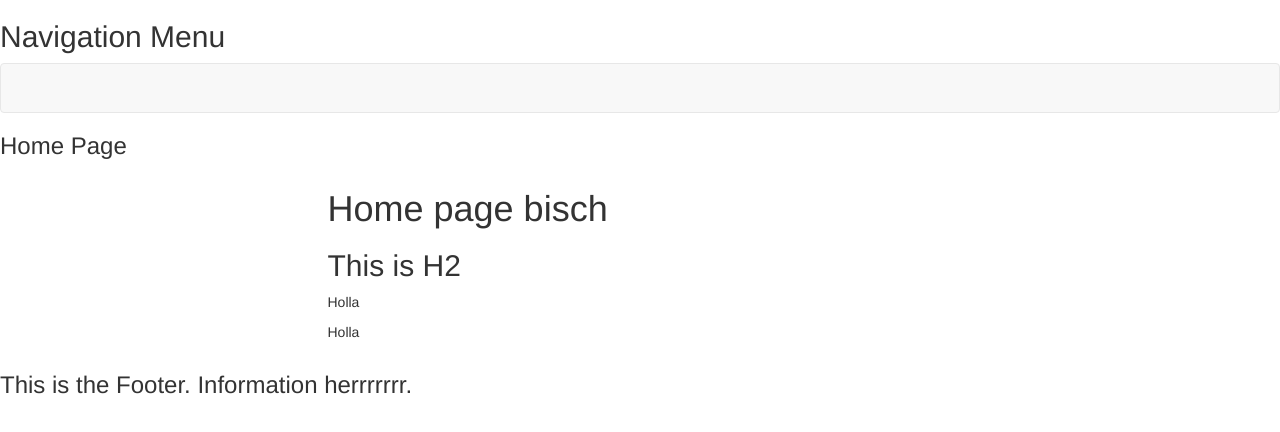
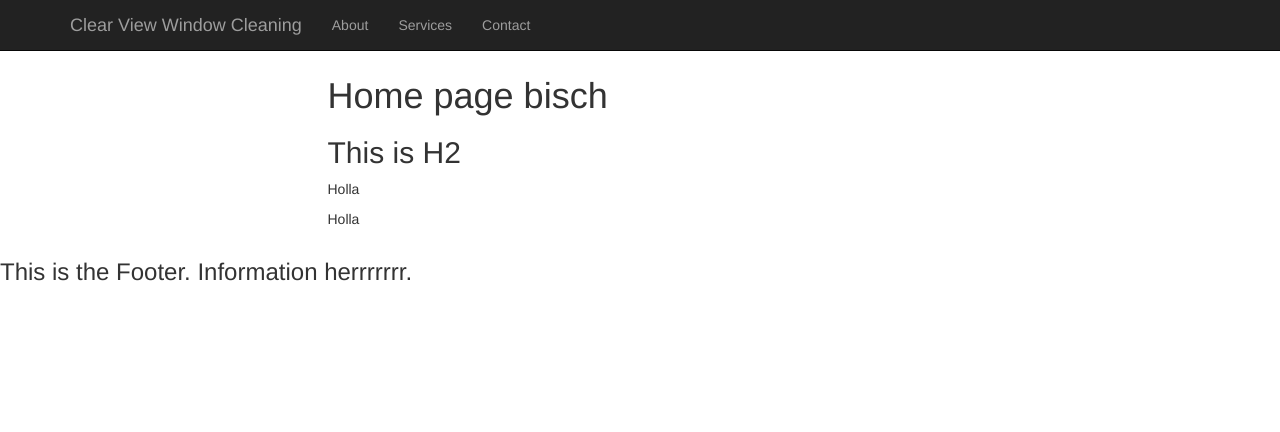
Before and after one commit to KatePrr/clearViewWinowCleaning, a website: page public/views/index.html in a window 1280 px wide. Drawn offline with Linux system fonts and the light colour scheme; files whose address does not match are found by name.

Commit message:
now we bootstrappin

```diff
--- a/public/views/index.html
+++ b/public/views/index.html
@@ -1,5 +1,6 @@
 <!DOCTYPE html>
 <html lang="en">
+<meta charset="UTF-8">
 <head>
     <title>Clear View Windows</title>
 
--- a/public/views/templates/nav.html
+++ b/public/views/templates/nav.html
@@ -1,3 +1,22 @@
-<h2>Navigation Menu</h2>
-
-<nav class="navbar navbar-default navbar"></nav>
+<div class="container">
+    <nav class="navbar navbar-inverse navbar-fixed-top">
+        <div class="container">
+            <div class="navbar-header">
+                <button type="button" class="navbar-toggle collapsed" data-toggle="collapse" data-target="#navbar" aria-expanded="false" aria-controls="navbar">
+                    <span class="sr-only">Toggle navigation</span>
+                    <span class="icon-bar"></span>
+                    <span class="icon-bar"></span>
+                    <span class="icon-bar"></span>
+                </button>
+                <a class="navbar-brand" href="#">Clear View Window Cleaning</a>
+            </div>
+            <div id="navbar" class="navbar-collapse collapse">
+                <ul class="nav navbar-nav">
+                    <li><a href="#about">About</a></li>
+                    <li><a href="#services">Services</a></li>
+                    <li><a href="#contact">Contact</a></li>
+                </ul>
+            </div>
+        </div>
+    </nav>
+</div>
```
